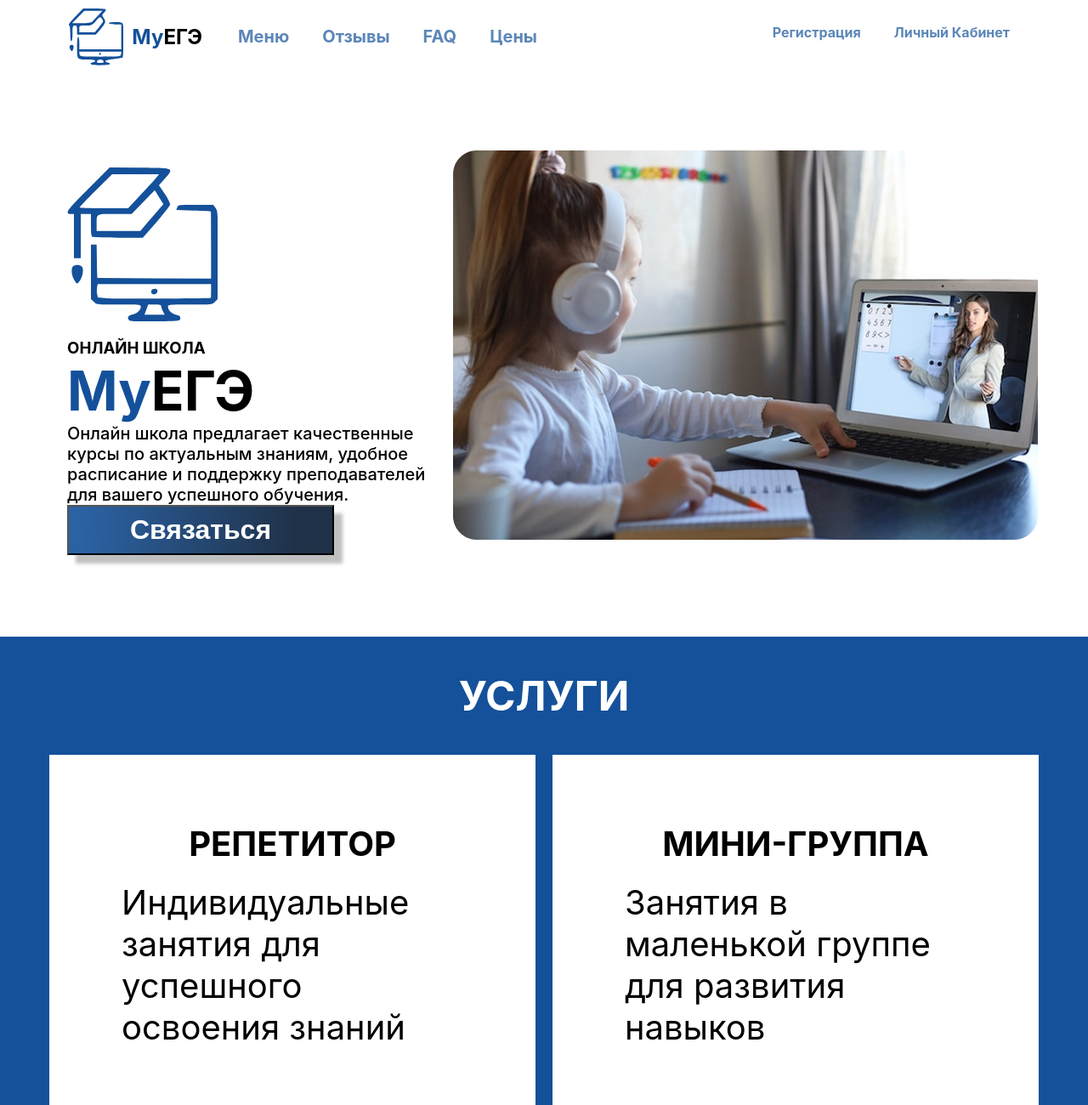
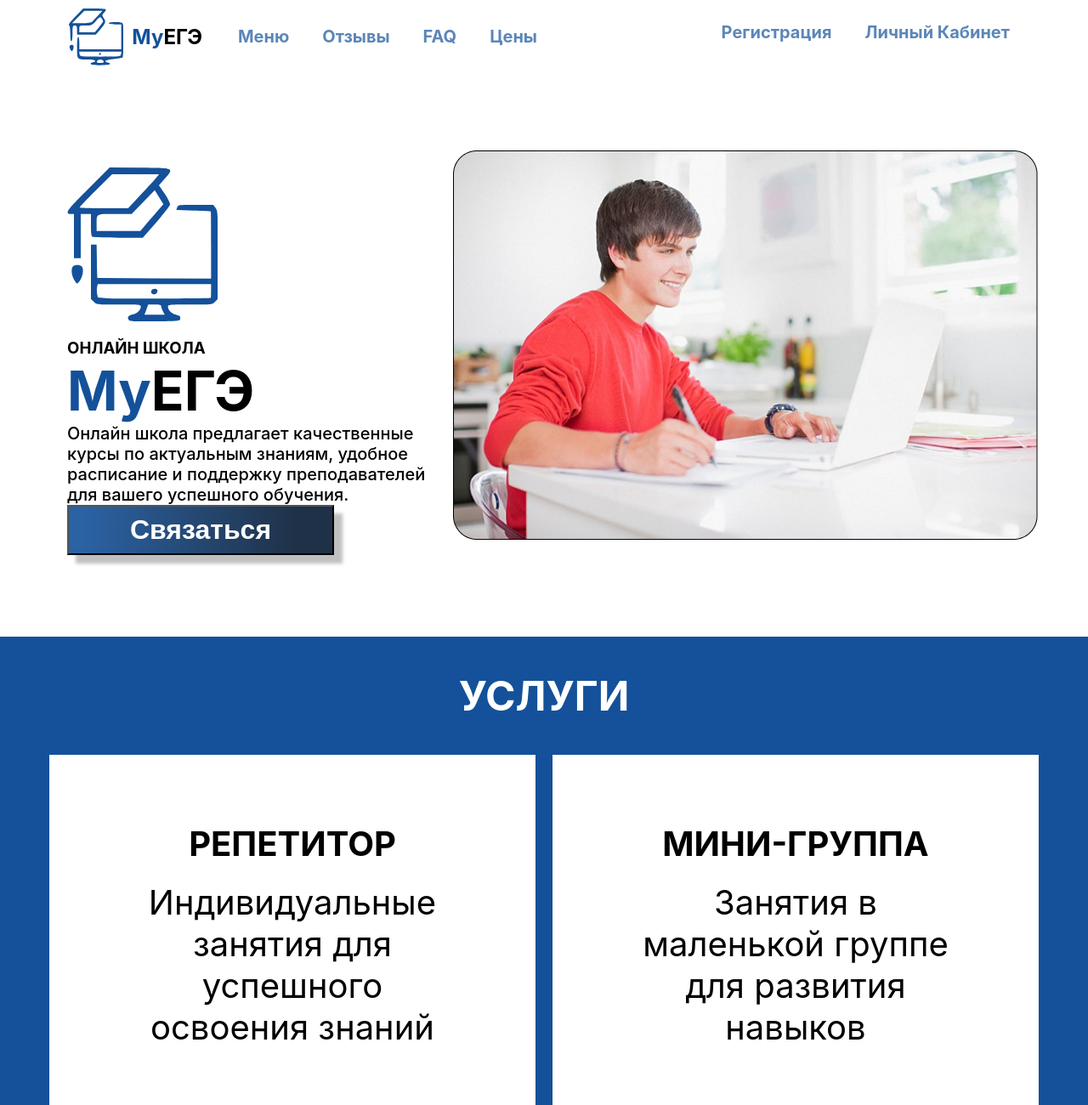
Before and after one commit to Spyddek/coursework, a plain HTML site: page index.html in a window 1280 px wide. Shown: the top 1300 px of the page at 85% size. Drawn offline with Linux system fonts and the light colour scheme.

Commit message:
Конец работы!!!

```diff
--- a/Css/style.css
+++ b/Css/style.css
@@ -57,6 +57,10 @@ header a {
     margin-top: 10px;
 }
 
+.text_header {
+    font-size: 20px;
+    font-weight: bold;
+}
 
 .nav_links {
     display: flex;
@@ -160,6 +164,7 @@ nav ul li:hover > ul {
 .services {
     margin: 0 auto;
     padding: 40px 20px;
+    padding-bottom: 80px;
     text-align: center;
 }
 
@@ -195,7 +200,7 @@ nav ul li:hover > ul {
 
 .card p{
     margin: 0 0 40px 0;
-    text-align: left;
+    text-align: center;
     font-size: 40px;
     font-weight: 400;
 }
@@ -250,7 +255,7 @@ nav ul li:hover > ul {
 }
 
 .review-card p {
-    text-align: left;
+    text-align: center;
     font-size: 20px;
     font-weight: 400;
     flex: 1;
--- a/index.html
+++ b/index.html
@@ -52,9 +52,9 @@
         </div>
         <div>
             <nav>
-                <ul>
+                <ul class="text_header">
                     <li><a href="#">Регистрация</a></li>
-                    <li><a href="index.html">Личный Кабинет</a></li>
+                    <li><a href="#">Личный Кабинет</a></li>
                 </ul>
             </nav>
         </div>
@@ -100,7 +100,7 @@
                 <a href="registr.html"><button type="button">Связаться</button></a>
             </div>
             <div>
-                <img src="Img/img-beginning/фото1 1.png" alt="#">
+                <img src="Img/img-beginning/фото1 1 (1).png" alt="#">
             </div>
         </div>
         <div class="blue-block">
```
Also changed, not shown: Img/img-beginning/Новая картинка.jpg (added), Img/img-beginning/Новая-картинка.png (added), Img/img-beginning/фото1 1 (1).png (added).
